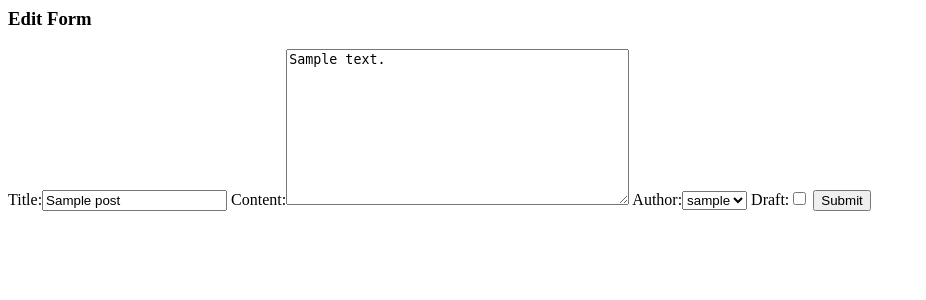
After one commit to ermalgashi/blog-project, a Django app: page /1/edit in a window 1280 px wide. The commit adds this page. Shown: the top 300 px of the page, without its empty margins (0-926 px from the left). Run offline with Django 3.2, Linux system fonts and the light colour scheme; tables that the repository leaves empty hold one stand-in row (values such as "Sample post").

Commit message:
Made changes to allow author to edit posts

```diff
--- a/blogproject/urls.py
+++ b/blogproject/urls.py
@@ -17,6 +17,6 @@ from django.contrib import admin
 from django.urls import path, include
 
 urlpatterns = [
-    path("posts/", include("posts.urls")),
+    path("", include("posts.urls")),
     path("admin/", admin.site.urls),
 ]
--- /dev/null
+++ b/posts/forms.py
@@ -0,0 +1,8 @@
+from django.forms import ModelForm
+from .models import Posts
+
+
+class PostForm(ModelForm):
+    class Meta:
+        model = Posts
+        fields = "__all__"
--- a/posts/models.py
+++ b/posts/models.py
@@ -14,3 +14,6 @@ class Posts(models.Model):
 
     def __str__(self):
         return self.title
+
+    class Meta:
+        ordering = ("-date_created",)
--- a/posts/urls.py
+++ b/posts/urls.py
@@ -4,4 +4,5 @@ from . import views
 urlpatterns = [
     path("", views.all_posts, name="all_posts"),
     path("<int:id>/", views.get_post, name="get_post"),
+    path("<int:id>/edit", views.edit_post, name="edit_post"),
 ]
--- a/posts/views.py
+++ b/posts/views.py
@@ -1,4 +1,5 @@
-from django.shortcuts import render
+from django.shortcuts import render, redirect
+from .forms import PostForm
 
 from .models import Posts
 
@@ -11,11 +12,27 @@ def all_posts(request):
 
 
 def get_post(request, id):
-    posts = Posts.objects.get(pk=id)
+    post = Posts.objects.get(pk=id)
     context = {
-        "title": posts.title,
-        "content": posts.content,
-        "author": posts.author,
-        "last_edited": posts.last_edited,
+        "id": post.id,
+        "title": post.title,
+        "content": post.content,
+        "author": post.author,
+        "last_edited": post.last_edited,
     }
     return render(request, "posts/detail_view.html", context)
+
+
+def edit_post(request, id):
+    post = Posts.objects.get(pk=id)
+
+    if request.method == "POST":
+        form = PostForm(request.POST, instance=post)
+        if form.is_valid():
+            form.save()
+            return redirect("get_post", post.id)
+    else:
+        form = PostForm(instance=post)
+
+    context = {"form": form}
+    return render(request, "posts/edit_view.html", context=context)
--- a/templates/posts/detail_view.html
+++ b/templates/posts/detail_view.html
@@ -7,8 +7,11 @@
         <p>{{content}}</p>
         <p>Last Edited: {{last_edited}} </p>
         <p class="lead">
-          <a class="btn btn-primary btn-lg" href="#" role="button">Learn more</a>
+          {% if user.is_authenticated and user.id == author.id %}
+          <a class="btn btn-primary btn-lg" href="{% url 'edit_post' id %}" role="button">Edit</a>
+          {% endif %}
         </p>
       </div>
 
+
 {% endblock %}
--- /dev/null
+++ b/templates/posts/edit_view.html
@@ -0,0 +1,7 @@
+<h3>Edit Form</h3>
+
+<form action="" method="POST">
+{% csrf_token %}
+{{form}}
+<input type="submit">
+</form>
```
Also changed, not shown: .pre-commit-config.yaml.
